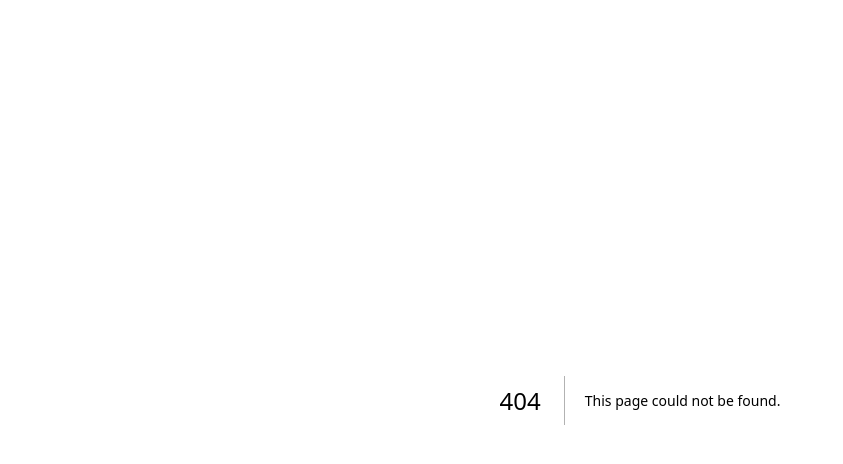
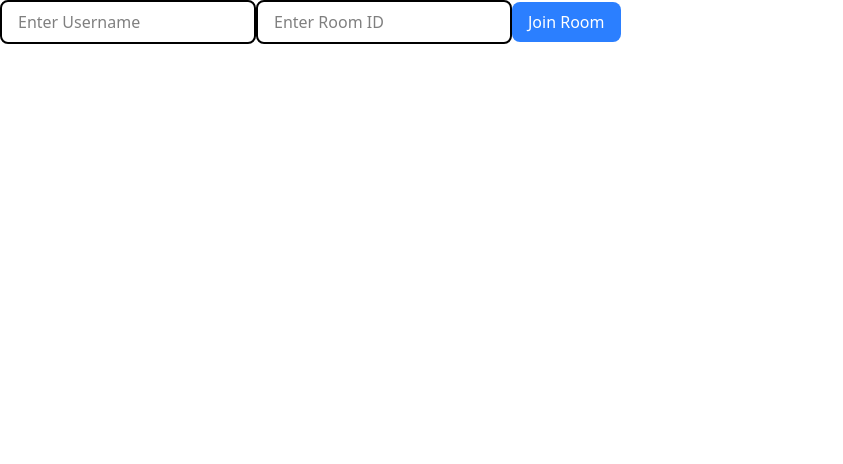
Before and after one commit to JakeOJeff/stacks-against-you, a Next.js app: page /join in a window 1280 px wide. Before the commit this address had no page. Shown: the top 464 px of the page, without its empty margins (0-843 px from the left). Built offline with nearby package versions, Linux system fonts and the light colour scheme.

Commit message:
Reinstalled Socket.io and Socket Client. Made elements for Join

```diff
--- a/app/chat/page.tsx
+++ b/app/chat/page.tsx
@@ -13,7 +13,7 @@ export default function Chat() {
         { sender: string; message: string }[]
     >([]);
     const [userName, setUserName] = useState("");
-    const handlleSendMessage = (message: string) => {
+    const handleSendMessage = (message: string) => {
         console.log(message);
     }
     return (
--- /dev/null
+++ b/app/join/page.tsx
@@ -0,0 +1,44 @@
+"use client";
+
+import { useState } from "react"
+
+
+export default function Join() {
+    const [room, setRoom] = useState("");
+    const [joined, setJoined] = useState(false);
+    const [messages, setMessages] = useState<
+        { sender: string; message: string }[]
+    >([]);
+    const [userName, setUserName] = useState("");
+    const handleJoinRoom = () => {
+        setJoined(true);
+    }
+    const handleSendMessage = (message: string) => {
+        console.log(message);
+    }
+
+    return (
+        <main>
+            <input
+                type="text"
+                placeholder="Enter Username"
+                value={userName}
+                onChange={(e) => setUserName(e.target.value)}
+                className="w-64 px-4 py-2 mb-4 border-2 rounded-lg"
+            />
+            <input
+                type="text"
+                placeholder="Enter Room ID"
+                value={room}
+                onChange={(e) => setRoom(e.target.value)}
+                className="w-64 px-4 py-2 mb-4 border-2 rounded-lg"
+            />
+            <button onClick={handleJoinRoom}
+            className="px-4 py-2 text-white bg-blue-500 rounded-lg">
+                Join Room
+            </button>
+        </main>
+
+
+    )
+}
```
Also changed, not shown: package.json (+9 -5 lines), 1 other file (tests, documents, lock files or other folders).
